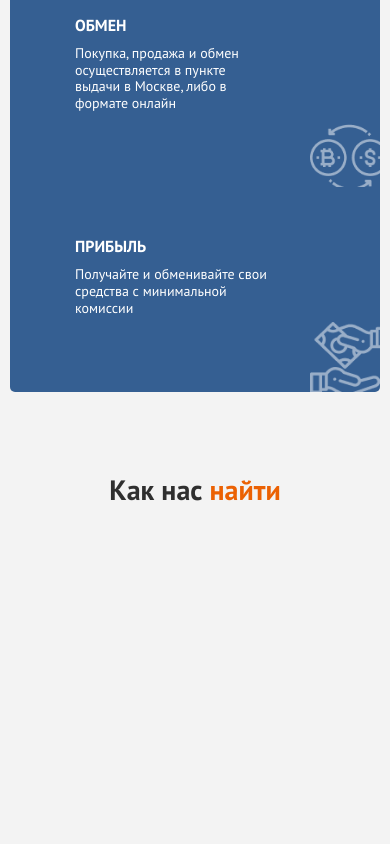
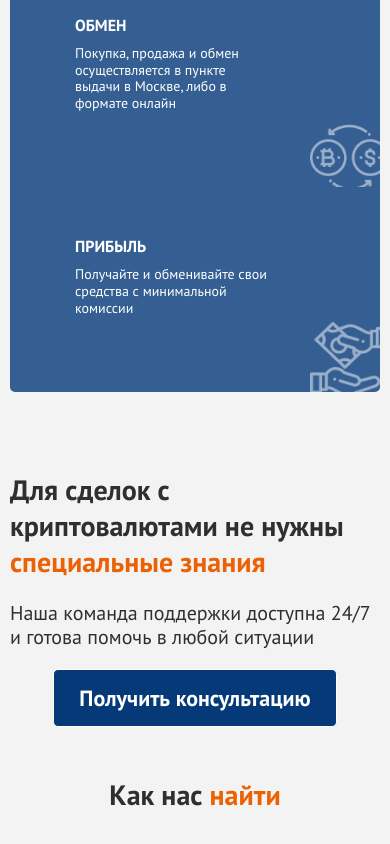
Before and after one commit to ES-Good/Crypto, a website: page index.html in a window 390 px wide. Shown: the part 2379-3223 px from the top of the page. Before the commit the page ends 2947 px from the top, so only its background shows below. Drawn offline with nearby package versions, Linux system fonts and the light colour scheme.

Commit message:
section special

```diff
--- a/index.html
+++ b/index.html
@@ -180,6 +180,22 @@
     </section>
     <!-- /.section step -->
 
+    <section class="section special">
+      <div class="special__container">
+        <div class="special__arrow"><img src="img/special/arrow.png" alt="arrow"></div>
+        <div class="special__row row">
+          <div class="special__box">
+            <h3 class="title special__title">Для сделок с криптовалютами не нужны <span class="text-orange">специальные знания</span></h3>
+            <p class="special__subtitle">Наша команда поддержки доступна 24/7 и готова помочь в любой ситуации</p>
+            <button class="button button-blue special__button">Получить консультацию</button>
+          </div>
+
+          <div class="special__img"><img src="img/special/work.png" alt="work"></div>
+        </div>
+      </div>
+    </section>
+    <!-- /.section special -->
+
     <section class="map">
       <div class="map__container">
         <h3 class="title map__title">Как нас <span class="text-orange">найти</span></h3>
--- a/sass/_media.scss
+++ b/sass/_media.scss
@@ -1,4 +1,19 @@
+@media screen and ( max-width: 1500px ) {
+  .special {
+    &__arrow {
+      width: 150px;
+      top: -60px;
+      right: -50px
+    }
+  }
+}
+
 @media screen and ( max-width: 1350px ) {
+  .special {
+    &__arrow {
+      display: none;
+    }
+  }
   .main {
     background-position-x: 100%;
     background-position-y: 20%;
@@ -16,6 +31,21 @@
 }
 
 @media screen and ( max-width: 992px ) {
+  .special {
+    padding-top: 80px;
+    &__title {
+      max-width: 480px;
+    }
+    &__subtitle {
+      max-width: 450px;
+    }
+    &__row {
+      align-items: center;
+    }
+  }
+  .map {
+    padding-top: 50px;
+  }
   .step {
     padding-top: 50px;
     &__box {
@@ -94,6 +124,18 @@
 }
 
 @media screen and ( max-width: 767px ) {
+  .special {
+    &__subtitle {
+      font-size: 20px;
+      line-height: 120%;
+      margin-bottom: 20px;
+    }
+  }
+  .map {
+    &__title {
+      margin-bottom: 30px;
+    }
+  }
   .step {
     &__title {
       margin-bottom: 20px;
@@ -137,6 +179,15 @@
 
 
 @media screen and ( max-width: 575px ) {
+  .special {
+    &__img {
+      display: none;
+    }
+    &__button {
+      margin: auto;
+      display: block;
+    }
+  }
   .step {
     &__card {
       flex-basis: 100%;
--- a/sass/_settings.scss
+++ b/sass/_settings.scss
@@ -49,11 +49,19 @@ input:focus {
   cursor: pointer;
   box-shadow: 0px 2px 2px rgba(0, 0, 0, 0.22), inset 0px 0px 4px rgba(0, 0, 0, 0.31);
   border-radius: 5px;
-}
-.button-orange {
-  background-color: $orange;
-  &:hover {
-    background-color: $white;
-    color: $orange;
+  &-orange {
+    background-color: $orange;
+    &:hover {
+      background-color: $white;
+      color: $orange;
+    }
+  }
+  &-blue {
+    background-color: $blue;
+    box-shadow: none;
+    &:hover {
+      background-color: $white;
+      color: $blue;
+    }
   }
 }
--- a/sass/style.sass
+++ b/sass/style.sass
@@ -10,6 +10,7 @@
 @import 'templates/calc.scss';
 @import 'templates/advantages.scss';
 @import 'templates/step.scss';
+@import 'templates/special.scss';
 @import 'templates/map.scss';
 @import 'animations.scss';
 @import 'media.scss';
--- /dev/null
+++ b/sass/templates/_special.scss
@@ -0,0 +1,30 @@
+.special {
+  &__container {
+    max-width: 1200px;
+    margin: auto;
+    position: relative;
+  }
+  padding-top: 120px;
+  &__title {
+    max-width: 650px;
+    line-height: 120%;
+    margin-bottom: 20px;
+  }
+  &__button {
+    padding: 15px 25px;
+    font-size: 22px;
+    font-weight: bold;
+  }
+  &__subtitle {
+    font-style: normal;
+    font-size: 28px;
+    line-height: 110%;
+    max-width: 540px;
+    margin-bottom: 30px;
+  }
+  &__arrow {
+    position: absolute;
+    top: -85px;
+    right: -140px;
+  }
+}
```
Also changed, not shown: css/style.css, img/special/arrow.png (added), img/special/work.png (added).
